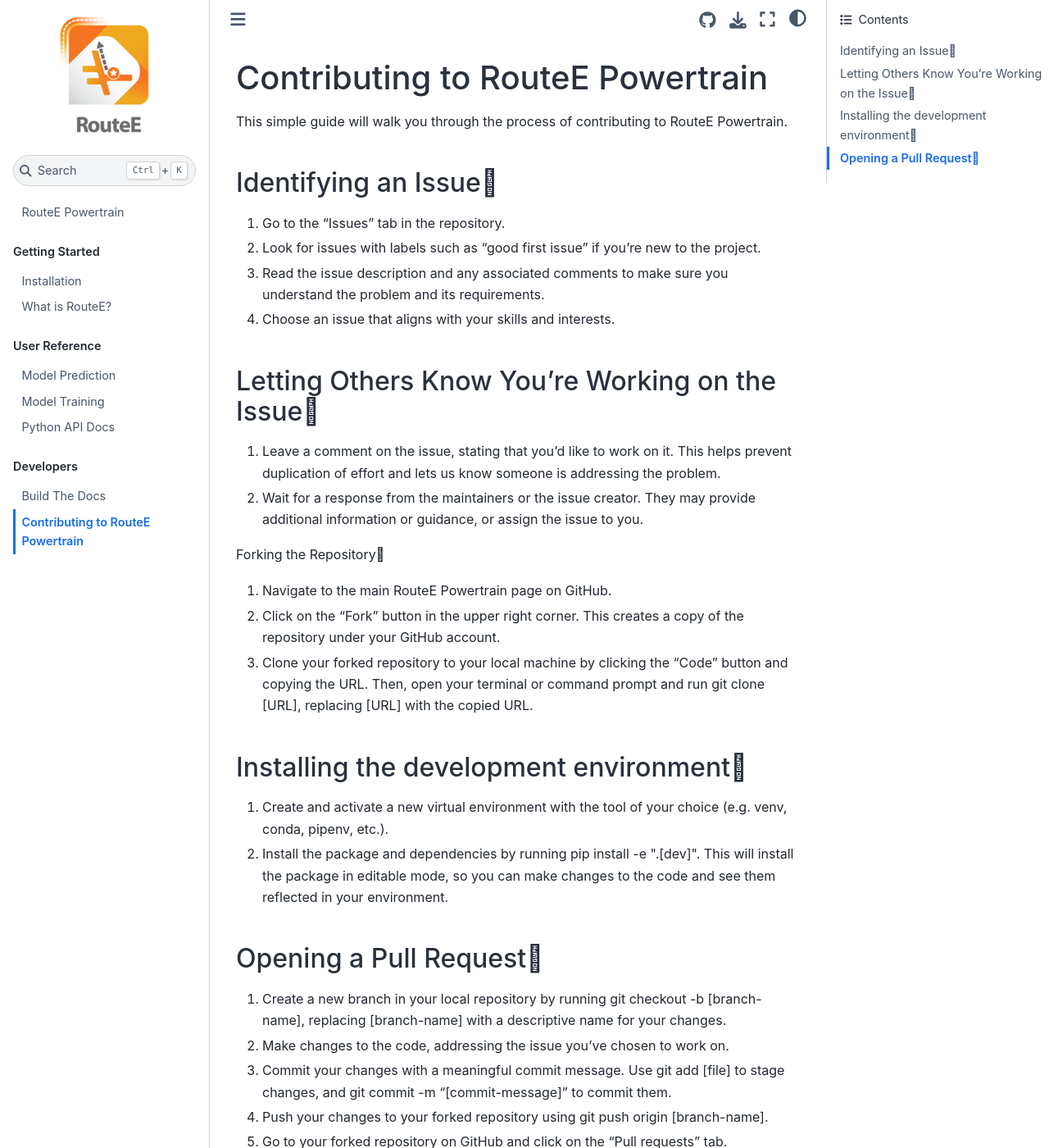
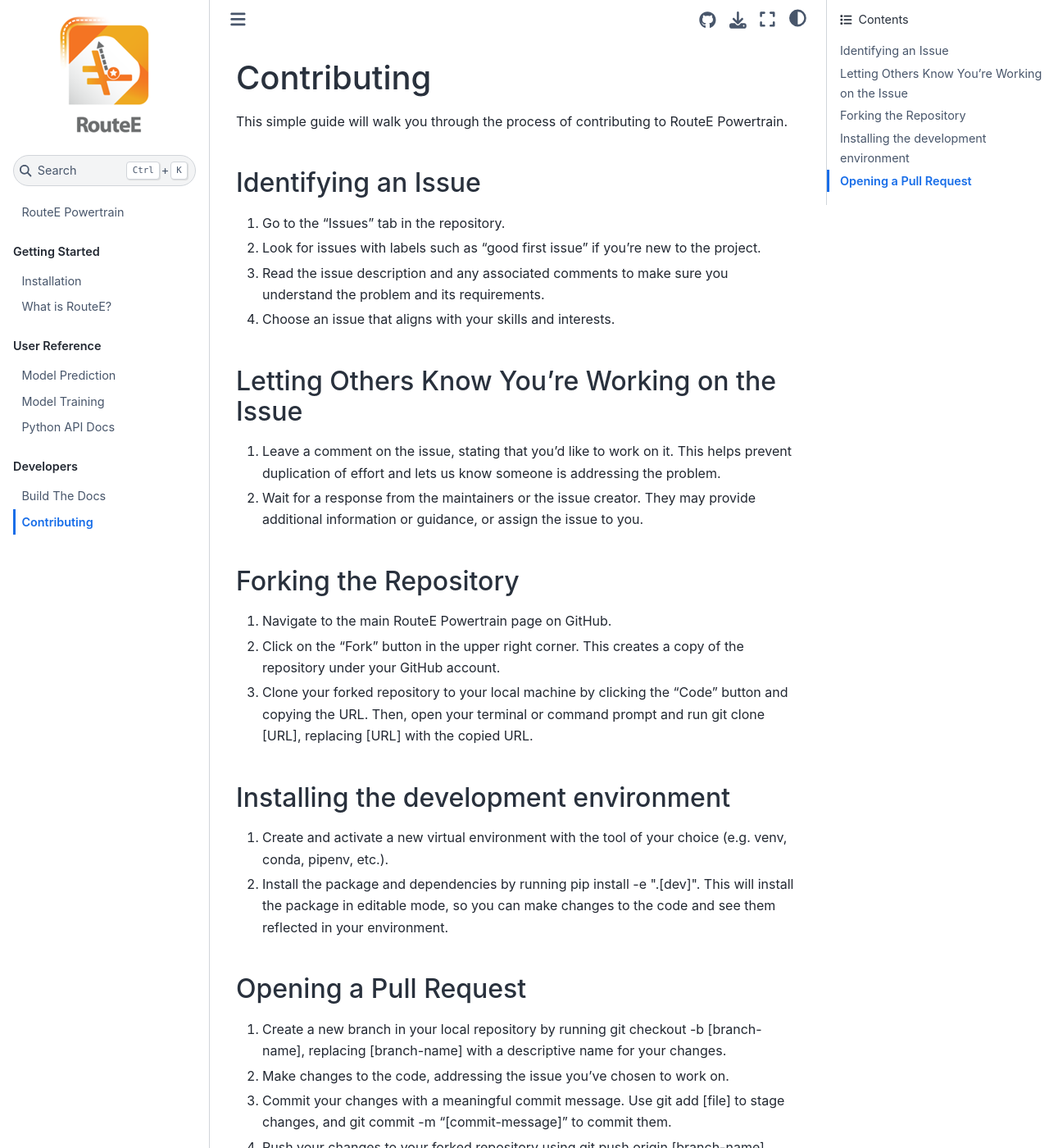
Before and after one commit to NREL/routee-powertrain, a Jupyter Book: the page built from docs/contributing.md, in a window 1280 px wide and 1400 px high. Shown: the whole window at 82% size. Built offline with Jupyter Book 1.0.4 settings and Sphinx 7.4.7 and the Sphinx Book theme 1.1.4, drawn with Linux system fonts in a browser that asks for light colours.

Commit message:
fix contributing doc

```diff
--- a/docs/contributing.md
+++ b/docs/contributing.md
@@ -1,32 +1,31 @@
-
-# Contributing to RouteE Powertrain
+# Contributing
 
 This simple guide will walk you through the process of contributing to RouteE Powertrain.
 
-## Identifying an Issue
+## Identifying an Issue
 
 1. Go to the “Issues” tab in the repository.
 1. Look for issues with labels such as “good first issue” if you’re new to the project.
 1. Read the issue description and any associated comments to make sure you understand the problem and its requirements.
 1. Choose an issue that aligns with your skills and interests.
 
-## Letting Others Know You’re Working on the Issue
+## Letting Others Know You’re Working on the Issue
 
 1. Leave a comment on the issue, stating that you’d like to work on it. This helps prevent duplication of effort and lets us know someone is addressing the problem.
 1. Wait for a response from the maintainers or the issue creator. They may provide additional information or guidance, or assign the issue to you.
 
-Forking the Repository
+## Forking the Repository
 
 1. Navigate to the main RouteE Powertrain page on GitHub.
 1. Click on the “Fork” button in the upper right corner. This creates a copy of the repository under your GitHub account.
 1. Clone your forked repository to your local machine by clicking the “Code” button and copying the URL. Then, open your terminal or command prompt and run git clone [URL], replacing [URL] with the copied URL.
 
-## Installing the development environment
+## Installing the development environment
 
 1. Create and activate a new virtual environment with the tool of your choice (e.g. venv, conda, pipenv, etc.).
 1. Install the package and dependencies by running pip install -e ".[dev]". This will install the package in editable mode, so you can make changes to the code and see them reflected in your environment.
 
-## Opening a Pull Request
+## Opening a Pull Request
 
 1. Create a new branch in your local repository by running git checkout -b [branch-name], replacing [branch-name] with a descriptive name for your changes.
 1. Make changes to the code, addressing the issue you’ve chosen to work on.
```
